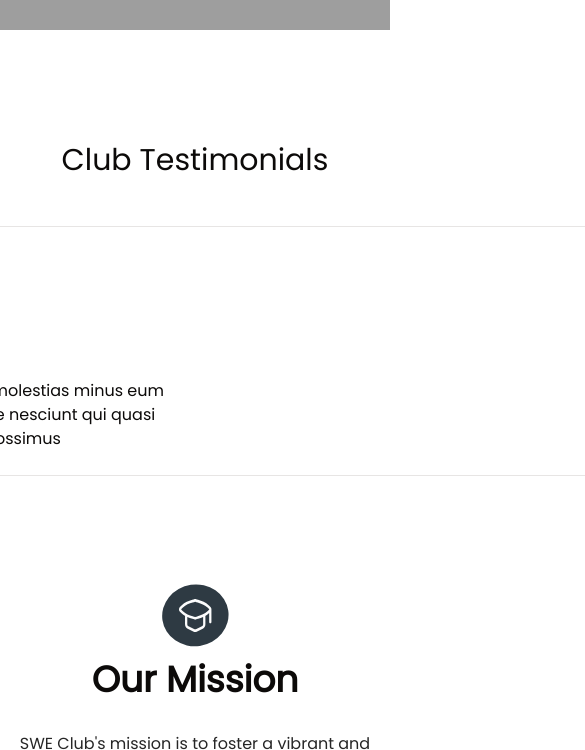
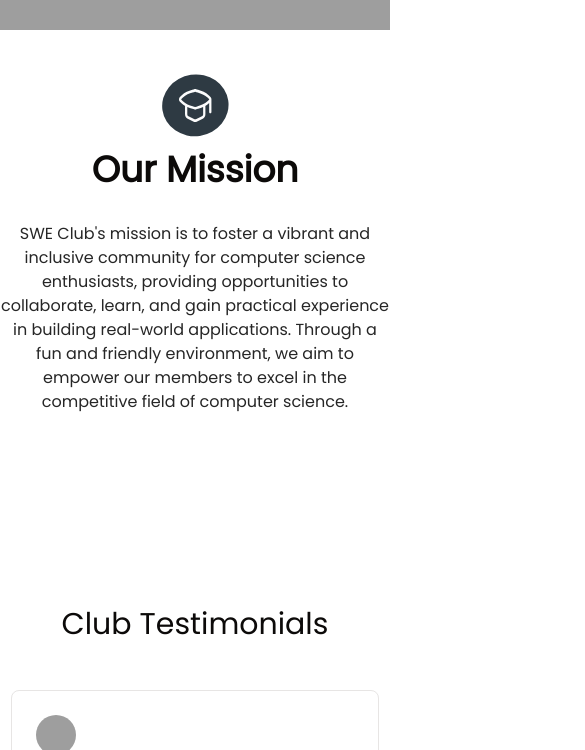
Before and after one commit to SWC-Software-Engineering-Club/SWE-Club-Website, a Next.js app: page / in a window 390 px wide. Shown: the part 741-1491 px from the top of the page, 585 px wide, since content can reach past the window. Built offline with nearby package versions, Linux system fonts and the light colour scheme; grey boxes are pictures that could not be loaded.

Commit message:
made carousel responsive

```diff
--- a/app/page.tsx
+++ b/app/page.tsx
@@ -10,8 +10,8 @@ export default function Home() {
     <div className="flex flex-col justify-center items-center text-center">
       <Header />
       <Hero />
+      <Mission />
       <Testimonials />
-      <Mission />
     </div>
   );
 }
--- a/components/testimonials-card.tsx
+++ b/components/testimonials-card.tsx
@@ -60,7 +60,7 @@ const TestimonialsCard = () => {
         }}
         className=""
       >
-        <CarouselContent>
+        <CarouselContent className="max-w-sm md:max-w-lg lg:max-w-5xl">
           {clubTestimonials.map((member) => (
             <CarouselItem className="md:basis-1/2 lg:basis-1/3">
               <div key={member.name}>
```
